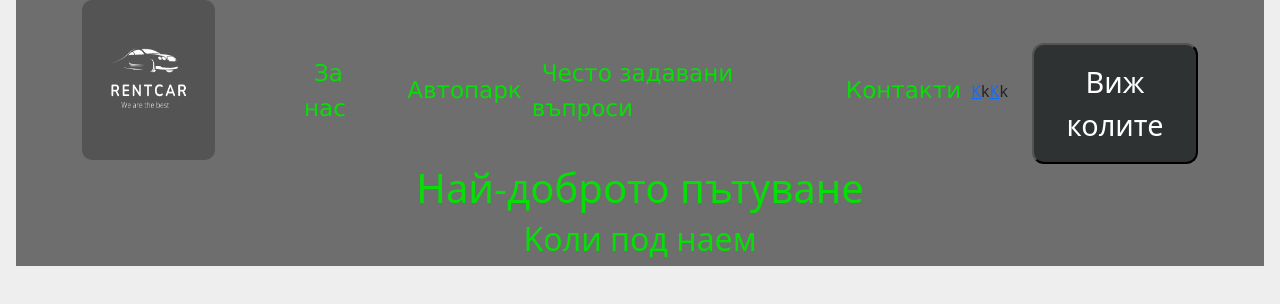
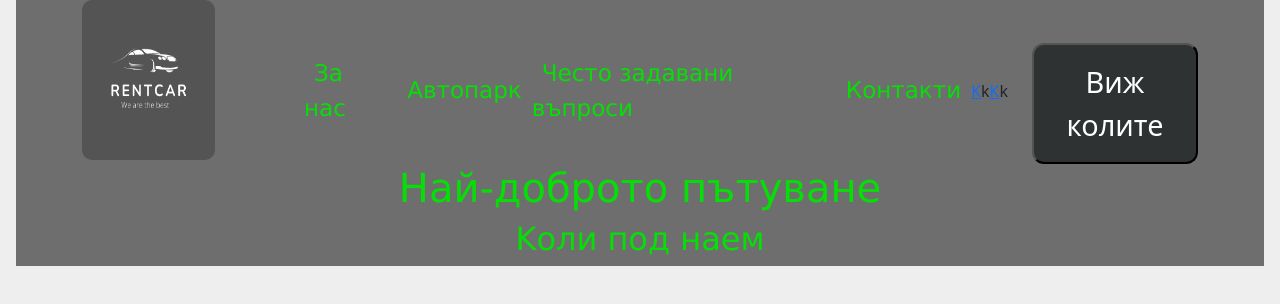
Before and after one commit to Markov654/coppy-list, a React (Create React App) app: page / in a window 1280 px wide. Shown: the top 304 px of the page. Built offline with nearby package versions, Linux system fonts and the light colour scheme; a small style sheet from the web is missing.

Commit message:
add style

```diff
--- a/src/App.css
+++ b/src/App.css
@@ -106,13 +106,7 @@ img{
   align-items: center;
   flex-direction: column;
   color:rgb(6, 223, 6);
-
+  font-size: 2em;
+  font-family: 'Lucida Sans', 'Lucida Sans Regular', 'Lucida Grande', 'Lucida Sans Unicode', Geneva, Verdana, sans-serif;
 
  }
- .h1 {
-  font-size: 1.5em;
- }
-
- .h2{
-  font-size: 1.5em;
- }
--- a/src/Home.js
+++ b/src/Home.js
@@ -7,8 +7,8 @@ const Home = () => {
     return (<div className="container">
         <div className="row">
             <div className="col-md-12 mql" >
-            <h1 className="h1">Най-доброто пътуване</h1>
-            <h2 className="h2">Kоли под наем</h2>
+            <h1 >Най-доброто пътуване</h1>
+            <h2 >Kоли под наем</h2>
             </div>
         </div>
 
```
